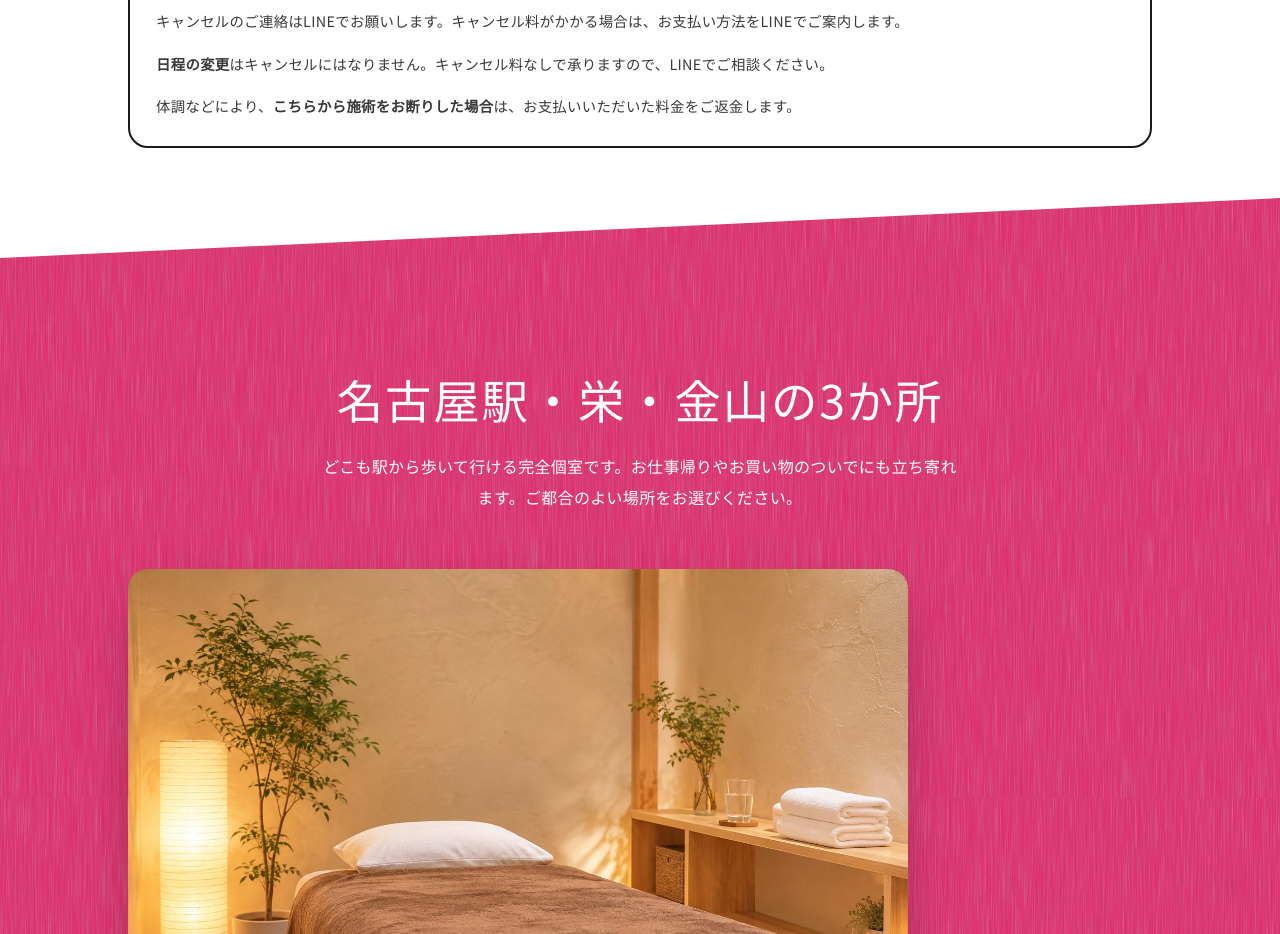
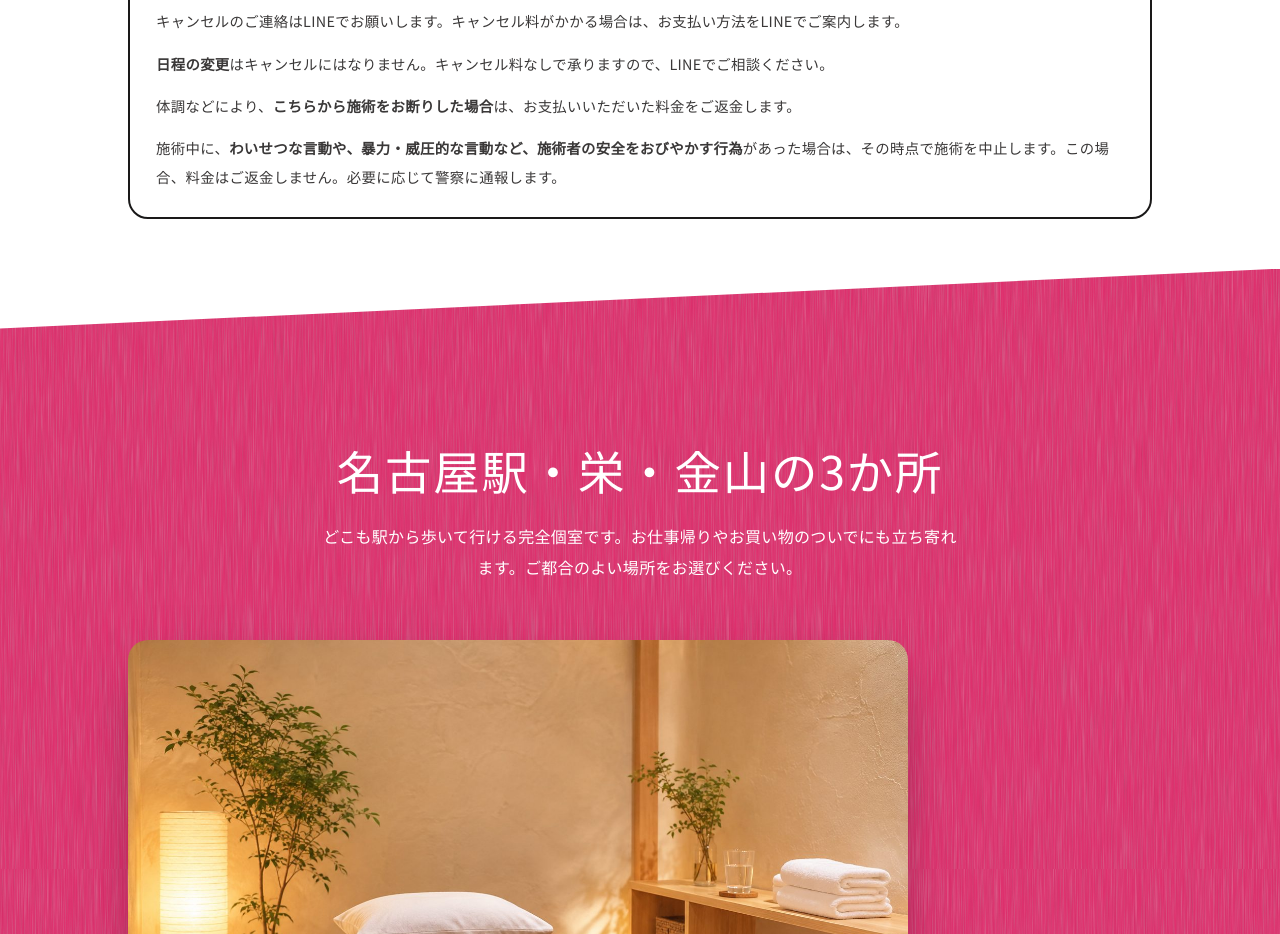
Before and after one commit to nagoyaheadspa-collab/nagoyaheadspa-collab.github.io, a plain HTML site: page index.html in a window 1280 px wide. Shown: the part 6560-7494 px from the top of the page. Drawn offline with nearby package versions, Linux system fonts and the light colour scheme; a web font is replaced by a local one.

Commit message:
サイトを更新（e7382c4）

```diff
--- a/index.html
+++ b/index.html
@@ -480,6 +480,7 @@ footer small{display:block;margin-top:14px;font-family:var(--en);letter-spacing:
 <p>キャンセルのご連絡はLINEでお願いします。キャンセル料がかかる場合は、お支払い方法をLINEでご案内します。</p>
 <p><b>日程の変更</b>はキャンセルにはなりません。キャンセル料なしで承りますので、LINEでご相談ください。</p>
 <p>体調などにより、<b>こちらから施術をお断りした場合</b>は、お支払いいただいた料金をご返金します。</p>
+<p>施術中に、<b>わいせつな言動や、暴力・威圧的な言動など、施術者の安全をおびやかす行為</b>があった場合は、その時点で施術を中止します。この場合、料金はご返金しません。必要に応じて警察に通報します。</p>
 </div>
 </div>
 </section>
```
